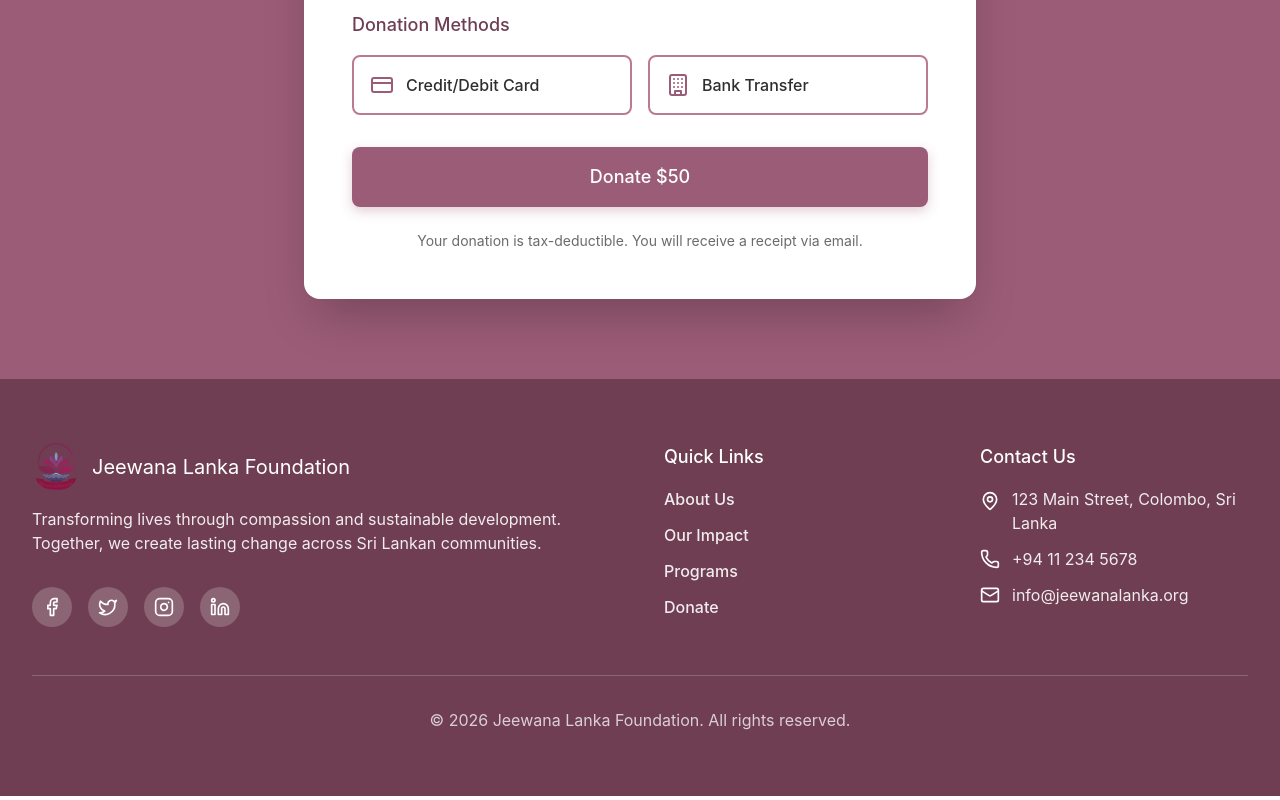
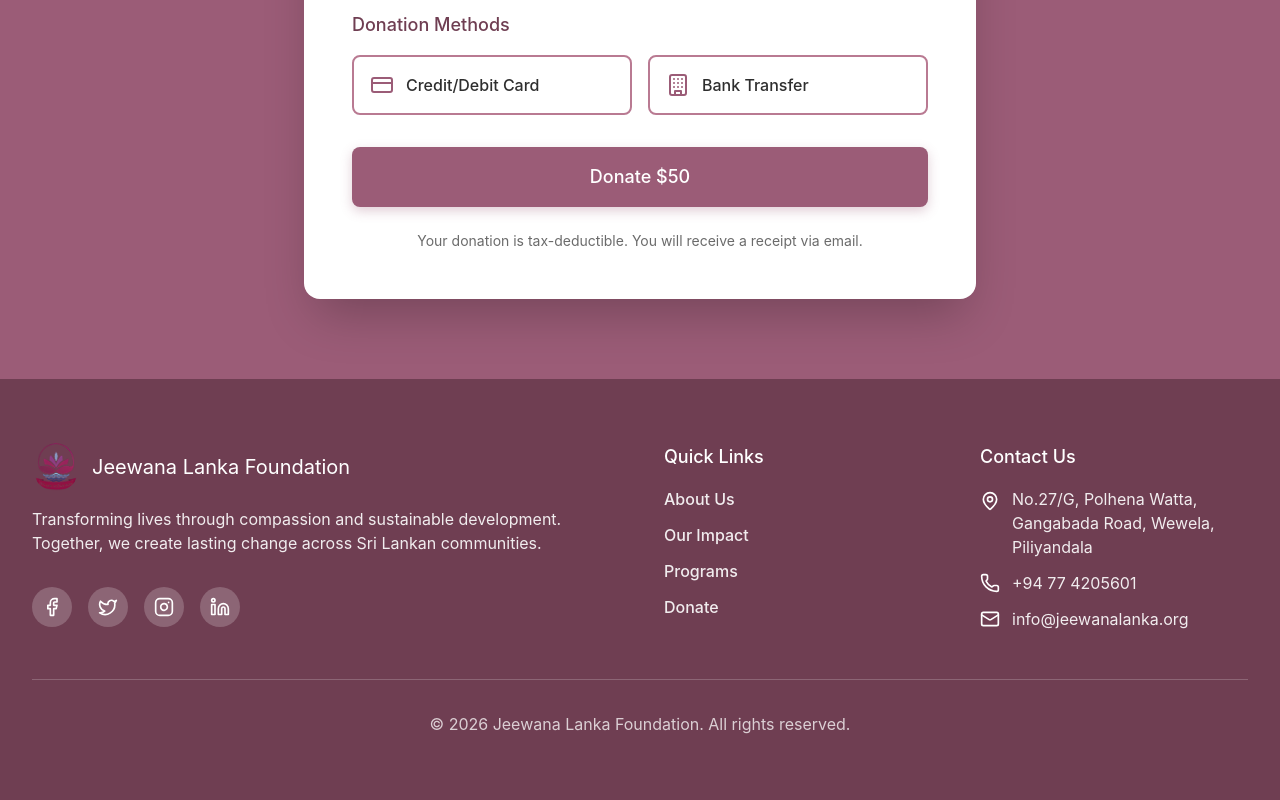
Before and after one commit to Avishkqwerty/JEEVANAlanka, a React (Vite) app: page / in a window 1280 px wide. Shown: the part 4153-4953 px from the top of the page. Built offline with nearby package versions, Linux system fonts and the light colour scheme.

Commit message:
Update Footer.tsx

```diff
--- a/src/app/components/Footer.tsx
+++ b/src/app/components/Footer.tsx
@@ -126,14 +126,14 @@ export function Footer() {
               <li className="flex items-start gap-3">
                 <MapPin size={20} color="white" className="flex-shrink-0 mt-1" />
                 <span className="text-white opacity-90">
-                  123 Main Street, Colombo, Sri Lanka
+                  No.27/G, Polhena Watta, Gangabada Road, Wewela, Piliyandala
                 </span>
               </li>
 
               <li className="flex items-center gap-3">
                 <Phone size={20} color="white" className="flex-shrink-0" />
                 <span className="text-white opacity-90">
-                  +94 11 234 5678
+                  +94 77 4205601
                 </span>
               </li>
 
```
